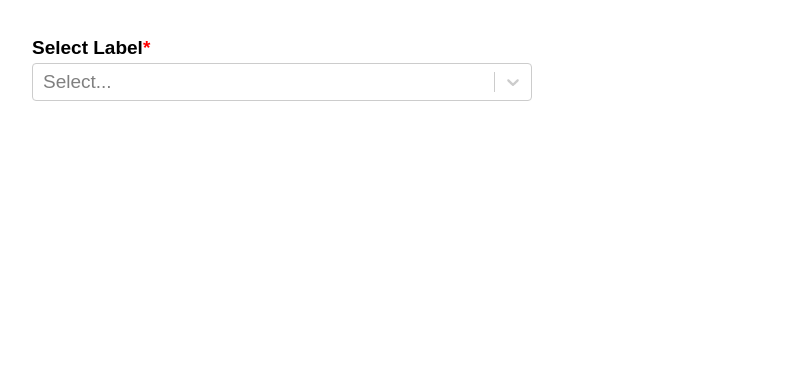
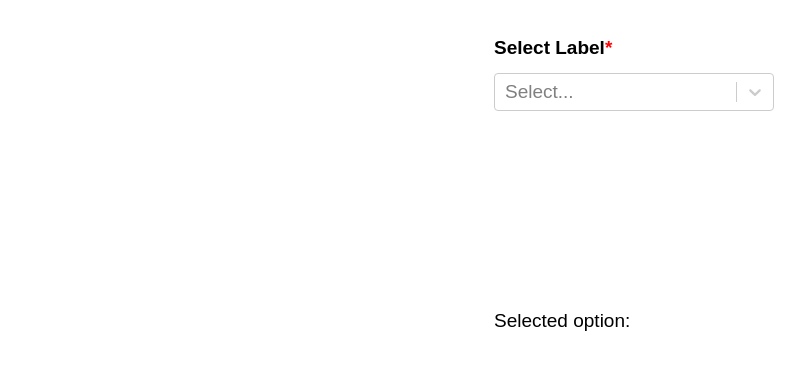
Before and after one commit to UnosquareBelfast/CVGenerator, a React app: page / in a window 1280 px wide. Shown: the top 370 px of the page, without its empty margins (6-811 px from the left). Built offline with nearby package versions, Linux system fonts and the light colour scheme.

Commit message:
basic props, state and styling

```diff
--- a/src/components/common/Label/styled.js
+++ b/src/components/common/Label/styled.js
@@ -3,7 +3,6 @@ import styled from 'styled-components';
 export const StyledLabel = styled.label`
   display: flex;
   font-weight: ${({ theme }) => theme.fonts.weight.bold};
-  width: 500px;
 
   div {
     color: ${({ theme }) => theme.colors.errorRed};
--- a/src/components/common/Select/index.jsx
+++ b/src/components/common/Select/index.jsx
@@ -3,20 +3,48 @@ import { PropTypes as PT } from 'prop-types';
 import Select from 'react-select';
 import { Label } from 'Common';
 
-import StyledSelect from './styled';
+import { StyledSelect, reactSelectCustomStyle } from './styled';
 
-const SelectComponent = ({ text, isRequired }) => {
-  return (
-    <StyledSelect>
-      <Label text={text} isRequired={isRequired} />
-      <Select isDisabled={false} isSearchable />
-    </StyledSelect>
-  );
-};
+class SelectComponent extends React.Component {
+  state = { selected: null };
+
+  handleOnChange = selected => {
+    this.setState({ selected });
+  };
+
+  render() {
+    const { text, isRequired, name, isSearchable, options, isDisabled } = this.props;
+    const { selected } = this.state;
+    console.log('selected: ', selected);
+
+    return (
+      <StyledSelect>
+        <Label text={text} isRequired={isRequired} />
+        <Select
+          styles={reactSelectCustomStyle}
+          isDisabled={isDisabled}
+          name={name}
+          isSearchable={isSearchable}
+          options={options}
+          onChange={this.handleOnChange}
+        />
+        <div className="selectedDiv">Selected option: {selected && selected.label}</div>
+      </StyledSelect>
+    );
+  }
+}
 
 export default SelectComponent;
+
+SelectComponent.defaultProps = {
+  name: 'selectComponent',
+};
 
 SelectComponent.propTypes = {
   text: PT.string.isRequired,
   isRequired: PT.bool.isRequired,
+  name: PT.string,
+  isSearchable: PT.bool.isRequired,
+  isDisabled: PT.bool.isRequired,
+  options: PT.arrayOf(PT.object).isRequired,
 };
--- a/src/components/common/Select/styled.js
+++ b/src/components/common/Select/styled.js
@@ -1,6 +1,6 @@
 import styled from 'styled-components';
 
-const StyledSelect = styled.div`
+export const StyledSelect = styled.div`
   max-width: 500px;
   min-width: 280px;
   padding: 2em;
@@ -8,6 +8,21 @@ const StyledSelect = styled.div`
   label {
     padding-bottom: 5px;
   }
+
+  .selectedDiv {
+    margin-top: 200px;
+  }
 `;
 
-export default StyledSelect;
+export const reactSelectCustomStyle = {
+  option: provided => {
+    return {
+      ...provided,
+      padding: 10,
+    };
+  },
+  control: provided => ({
+    ...provided,
+    marginTop: 10,
+  }),
+};
--- a/src/pages/Selector/index.jsx
+++ b/src/pages/Selector/index.jsx
@@ -2,11 +2,21 @@ import React from 'react';
 import { SelectComponent } from 'Common';
 import container from './container';
 
+import StyledPage from './styled';
+
 const Selector = () => {
+  const myOptions = [{ label: 'foo' }, { label: 'bar' }, { label: 'foobar' }];
   return (
-    <div>
-      <SelectComponent text="Select Label" isRequired />
-    </div>
+    <StyledPage>
+      <SelectComponent
+        text="Select Label"
+        isRequired
+        name="selectComponent"
+        isSearchable
+        isDisabled={false}
+        options={myOptions}
+      />
+    </StyledPage>
   );
 };
 
--- a/src/pages/Selector/styled.js
+++ b/src/pages/Selector/styled.js
@@ -0,0 +1,9 @@
+import styled from 'styled-components';
+
+const StyledPage = styled.div`
+  align-items: center;
+  display: flex;
+  justify-content: center;
+`;
+
+export default StyledPage;
```
Also changed, not shown: 1 other file (tests, documents, lock files or other folders).
